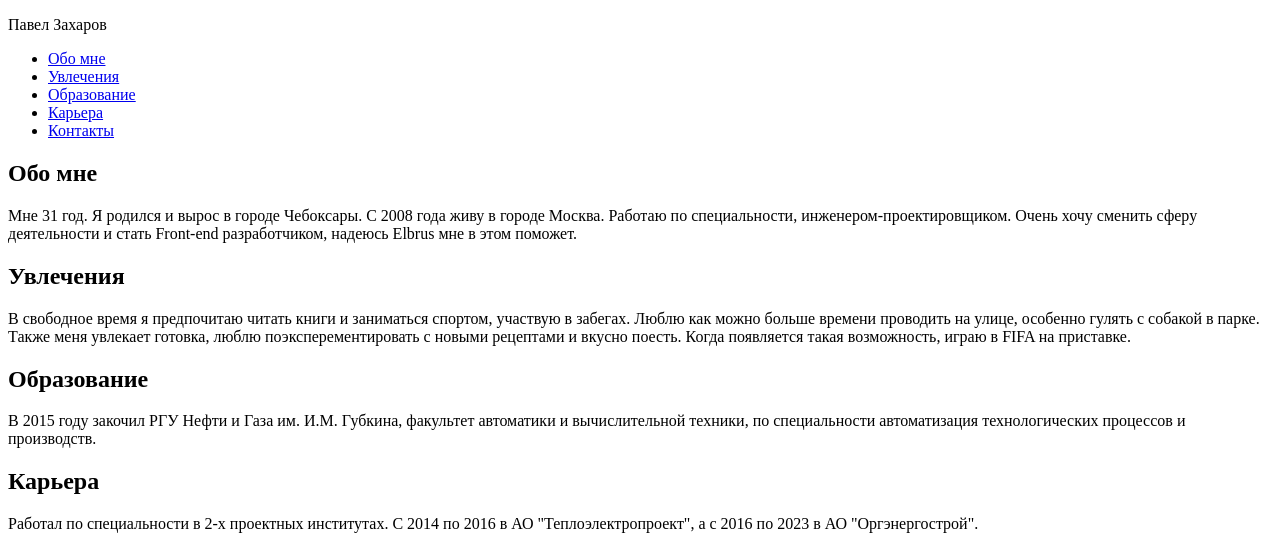
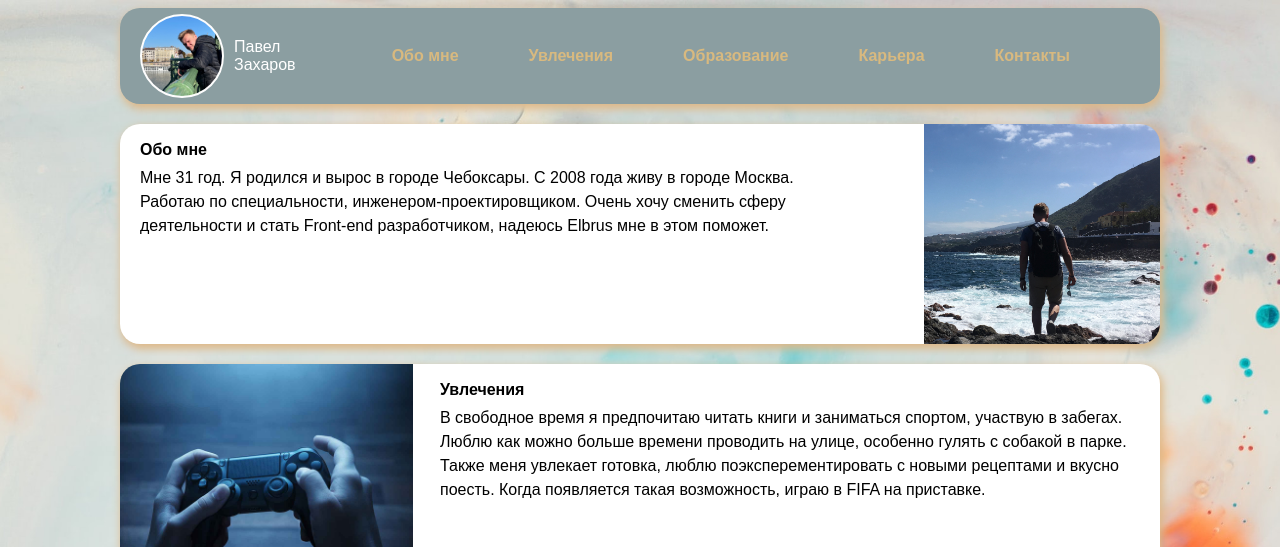
Before and after one commit to space-ii/space-ii.github.io, a plain HTML site: page index.html in a window 1280 px wide. Shown: the top 547 px of the page. Drawn offline with Linux system fonts and the light colour scheme; files that its build step writes are made by us from their sources; files whose address does not match are found by name.

Commit message:
Update index.html

```diff
--- a/index.html
+++ b/index.html
@@ -5,7 +5,7 @@
     <meta http-equiv="X-UA-Compatible" content="IE=edge">
     <meta name="viewport" content="width=device-width, initial-scale=1.0">
     <title>Portfolio</title>
-    <link rel="stylesheet" href="./css/index.css">
+    <link rel="stylesheet" href="./css/style.css">
 </head>
 <body>
     <header class="header">
```
